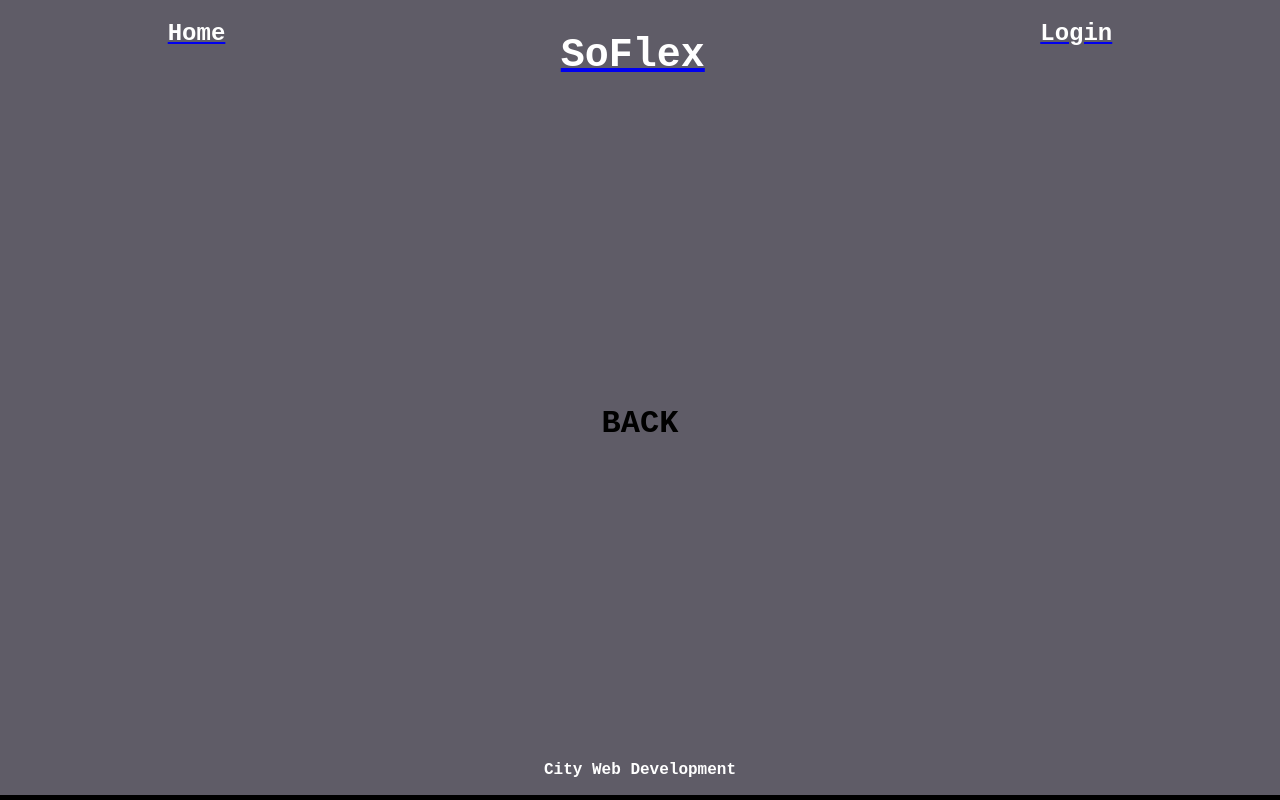
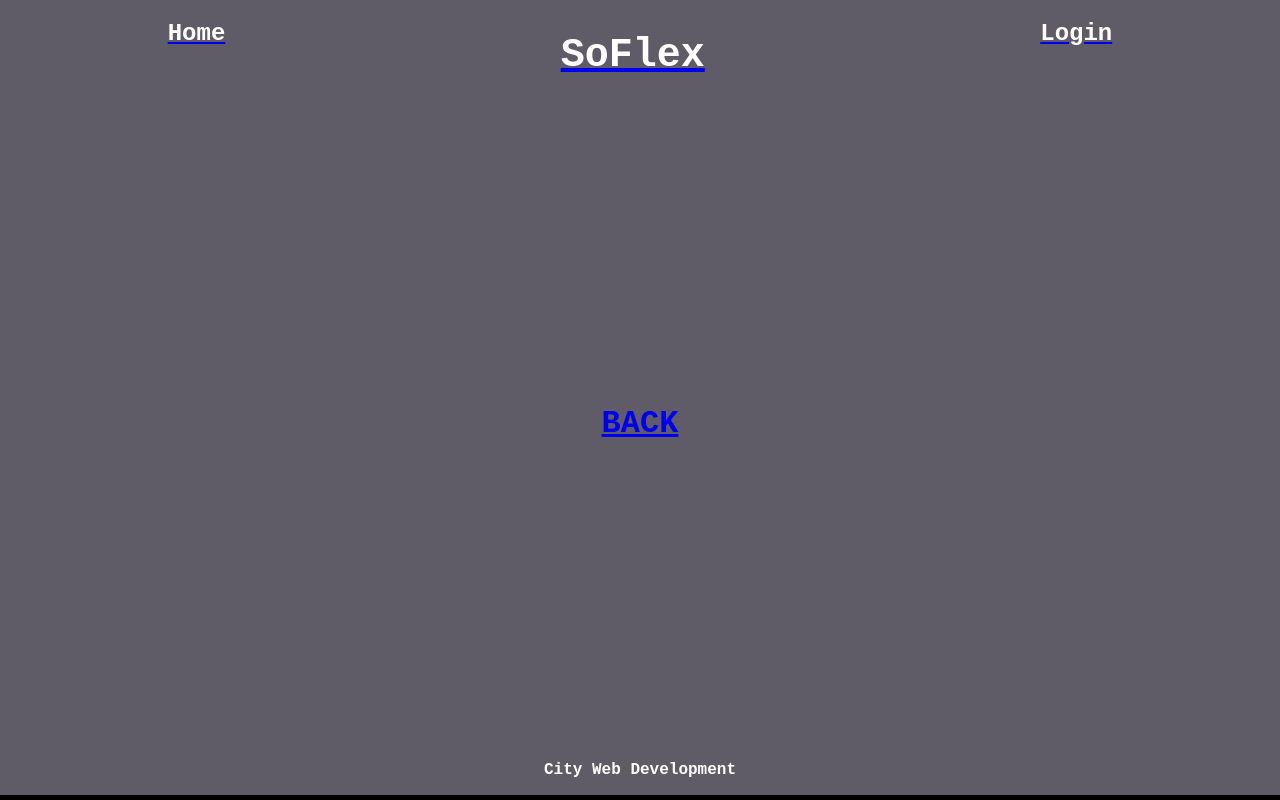
Before and after one commit to AasaChristian/soflex-web, a React (Create React App) app: page /run/1 in a window 1280 px wide. Built offline with nearby package versions, Linux system fonts and the light colour scheme; no server answers; a web font is replaced by a local one.

Commit message:
added functionality to back button

```diff
--- a/src/components/RunComps/Run2.js
+++ b/src/components/RunComps/Run2.js
@@ -11,6 +11,7 @@ import Flash from 'react-reveal/Flash';
 import RunSets2 from './RunSets2';
 import {fetchRegimen} from '../../action/regimenActions'
 import {fetchLogs} from '../../action/runActions'
+import {NavLink} from "react-router-dom"
 function Run2(props) {
 const [showReg, setShowReg] = useState(null)
 const [reState, setRestate] = useState(false)
@@ -78,8 +79,10 @@ let chosenLogs = logs.filter(
 
 
    <div  style={{borderBottom: "solid 5px black", height: "100%", paddingBottom:'10%', paddingTop: '30%', overflow: "scroll", backgroundColor: "#5f5c67", display: 'flex',flexDirection: 'row', flexWrap: 'wrap', justifyContent: 'space-evenly'}} >
-   <div style={{display: 'flex', width: "100%", flexDirection: 'row', justifyContent: 'center'}}
-><h1>BACK</h1>
+
+   <div style={{display: 'flex', width: "100%", flexDirection: 'row', justifyContent: 'center'}}>
+      <NavLink to = {"/board"}
+><h1>BACK</h1></NavLink>
 </div>
        {chosenRegimen.map((ex, i) => {
 
```
